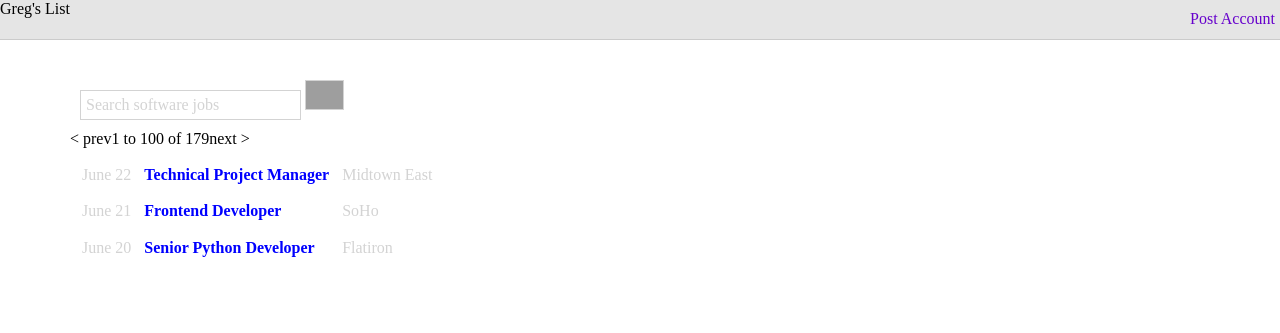
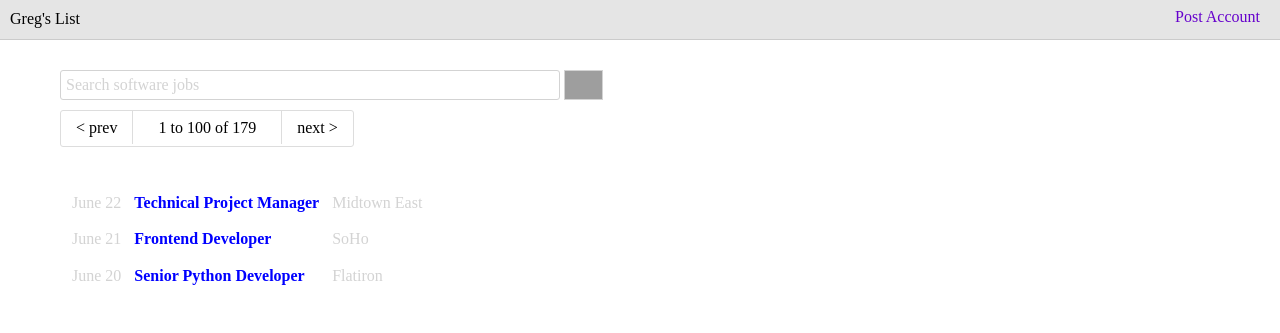
Before and after one commit to lulubun/Gregs-list, a plain HTML site: page index.html in a window 1280 px wide. Drawn offline with nearby package versions, Linux system fonts and the light colour scheme; grey boxes are pictures that could not be loaded.

Commit message:
update css

```diff
--- a/index.html
+++ b/index.html
@@ -14,7 +14,7 @@
 <body>
 <header>
 
-	<a class="title">Greg's List</a>
+	<div class="title">Greg's List</div>
 	<nav class="navbar">
 		<a href=https://css-tricks.com/bem-101/>Post</a>
 		<a href=https://https://courses.thinkful.com/fewd-001v6/project/1.5.6/>Account</a>
@@ -28,11 +28,11 @@
 		</form>
 		<div class="tfclear"></div>
 	</div>
-	<div id="numbering">
-		<table class="numbers">
-			<tr>< prev</tr><tr>1 to 100 of 179</tr><tr>next ></tr>
-		</table>
-	</div>
+  <nav class="pages">
+    <a class="pages-button">&lt; prev</a>
+    <span class="pages-display">1 to 100 of 179</span>
+    <a class="pages-button">next &gt;</a>
+  </nav>
 	<div>
 		<table class="jobs">
 		<tr>
--- a/main.css
+++ b/main.css
@@ -3,11 +3,12 @@
 }
 
 main {
-	padding: 70px;
-	display: inline-block;
+	padding-top: 70px;
+	margin-left: 60px;
 }
 
 header {
+	display: block;
 	background-color: #e5e5e5;
 	position: fixed;
 	height: 40px;
@@ -17,8 +18,11 @@ header {
 }
 
 
-a.title {
-	margin-top: 10px;
+.title {
+	padding-top: 10px;
+	padding-right: 10px;
+	padding-bottom: 10px;
+	padding-left: 10px;
 	}
 
 
@@ -31,10 +35,10 @@ a:link {
 
 .navbar {
 	font-style: none;
-	margin-right: 5px;
+	margin-right: 20px;
 	float: right;
-	padding-left: 10px;
-	margin-top: 10px;
+	padding-left: 20px;
+	margin-top: -30px;
 }
 
 td {
@@ -44,14 +48,16 @@ td {
 
 	#tfnewsearch{
 		float:left;
-		padding:10px;
+		padding:0px;
 		display: inline-block;
 	}
 	.tftextinput2{
 		padding: 5px;
 		font-size:16px;
 		color:#D3D3D3;
+		width: 500px;
 		border:1px solid #D3D3D3;
+		border-radius: 3px;
 	}
 	.tfbutton2 {
 		margin-top: 5px;
@@ -64,7 +70,7 @@ td {
 		color: #D3D3D3;
 		border: solid 1px #D3D3D3;
 		background: #0095cd;
-		border-radius: 5px;
+		border-radius: 3px;
 	}
 	.tfbutton2:hover {
 		text-decoration: none;
@@ -89,7 +95,31 @@ td {
 .tfbutton {
 	height: 30px;
 	border:1px solid #D3D3D3;
+	margin-bottom: -10px;
 }
-table.numbering {
-	border: 1px solid #D3D3D3;
+.tfclear {
+	margin-bottom: 10px;
 }
+
+.pages {
+  display: inline-block; /* Tricky, this could start wrapping!  */
+  font-size: 0;
+  margin-bottom: 30px;
+  border: 1px solid #DDDDDD;
+  border-radius: 3px;
+}
+
+.pages-button {
+  font-size: 16px;
+  display: inline-block;
+  padding: 8px 15px;
+  border-radius: 3px;
+}
+
+.pages-display {
+  font-size: 16px;
+  padding: 0 30px;
+  padding: 8px 25px;
+  border-left: 1px solid #DDDDDD;
+  border-right: 1px solid #DDDDDD;
+}
```
